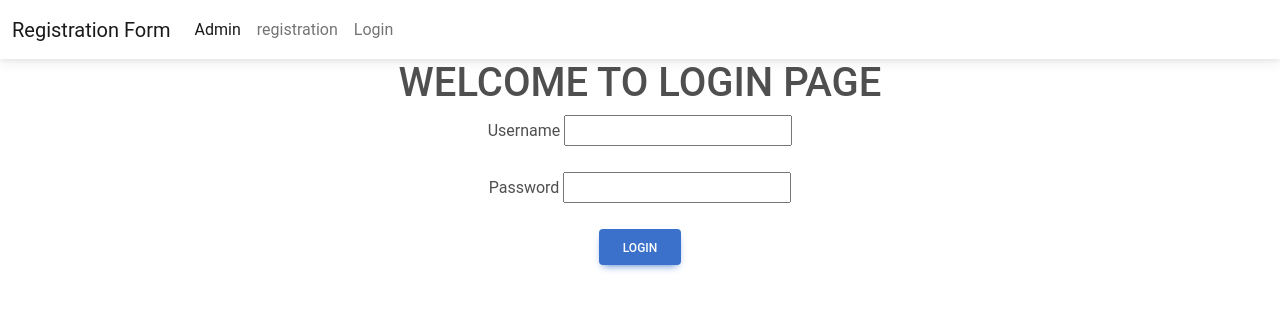
After one commit to subirbehera1999/user_registration_model_form, a Django app: page /user_login/ in a window 1280 px wide. The commit adds this page. Shown: the top 310 px of the page. Run offline with Django 4.2, Linux system fonts and the light colour scheme; parts of the project's set-up code (start-up, migrations or seed data) failed here and were passed over.

Commit message:
first commit

```diff
--- a/app/views.py
+++ b/app/views.py
@@ -1,8 +1,30 @@
 from django.shortcuts import render
 from app.forms import *
-from django.http import HttpResponse
+from django.http import HttpResponse, HttpResponseRedirect
 from django.core.mail import send_mail
+from django.contrib.auth import authenticate, login, logout
+from django.contrib.auth.decorators import login_required
+from django.urls import reverse
+
 # Create your views here.
+def user_login(request):
+    if request.method=="POST":
+        username=request.POST['username']
+        password=request.POST['password']
+        user=authenticate(username=username,password=password)
+
+        if user and user.is_active:
+            login(request,user)
+            request.session['username']=username
+            return HttpResponseRedirect(reverse('home'))
+    return render(request,'user_login.html')
+
+@login_required
+def user_logout(request):
+    logout(request)
+    return HttpResponseRedirect(reverse('home'))
+
+
 def registration(request):
     USFO=Userform()
     PFO=Profileform()
@@ -31,4 +53,8 @@ def registration(request):
     return render(request,'registration.html',d)
 
 def home(request):
+    if request.session.get('username'):
+        username=request.session.get('username')
+        d={'username':username}
+        return render(request,'home.html',d)
     return render(request,'home.html')
--- a/project25/settings.py
+++ b/project25/settings.py
@@ -117,6 +117,7 @@ USE_TZ = True
 # https://docs.djangoproject.com/en/4.2/howto/static-files/
 
 STATIC_URL = 'static/'
+
 STATIC_DIR=os.path.join(BASE_DIR,'static')
 STATICFILES_DIRS=[STATIC_DIR]
 
--- a/project25/urls.py
+++ b/project25/urls.py
@@ -23,4 +23,6 @@ urlpatterns = [
     path('admin/', admin.site.urls),
     path('registration/',registration,name="registration"),
     path('home/',home,name="home"),
+    path('user_login/',user_login,name="user_login"),
+    path('user_logout/',user_logout,name="user_logout"),
 ]+static(settings.MEDIA_URL, document_root=settings.MEDIA_ROOT)
--- a/templates/dummy.html
+++ b/templates/dummy.html
@@ -20,7 +20,7 @@
             <div class="navbar-nav">
               <a class="nav-link active" aria-current="page" href="{% url 'admin:index' %}">Admin</a>
               <a class="nav-link" href="{% url 'registration' %}">registration</a>
-              <a class="nav-link" href="#">Login</a>
+              <a class="nav-link" href="{% url 'user_login' %}">Login</a>
             </div>
           </div>
         </div>
--- /dev/null
+++ b/templates/user_login.html
@@ -0,0 +1,21 @@
+{% extends 'dummy.html' %}
+
+{% block title %}
+<title>Login page</title>
+{% endblock %}
+
+{% block body_block %}
+<center>
+    <h1>WELCOME TO LOGIN PAGE</h1>
+    <form method="POST">
+        {% csrf_token %}
+        <label for="username">Username</label>
+        <input type="text" name="username" id="username"><br><br>
+
+        <label for="password">Password</label>
+        <input type="password" name="password" id="password"><br><br>
+
+        <input type="submit" value="login" class="btn btn-primary">
+    </form>
+</center>
+{% endblock %}
```
Also changed, not shown: templates/home.html (+7 -1 lines), db.sqlite3, media/profile_ZAEFzoB.jpg (added).
